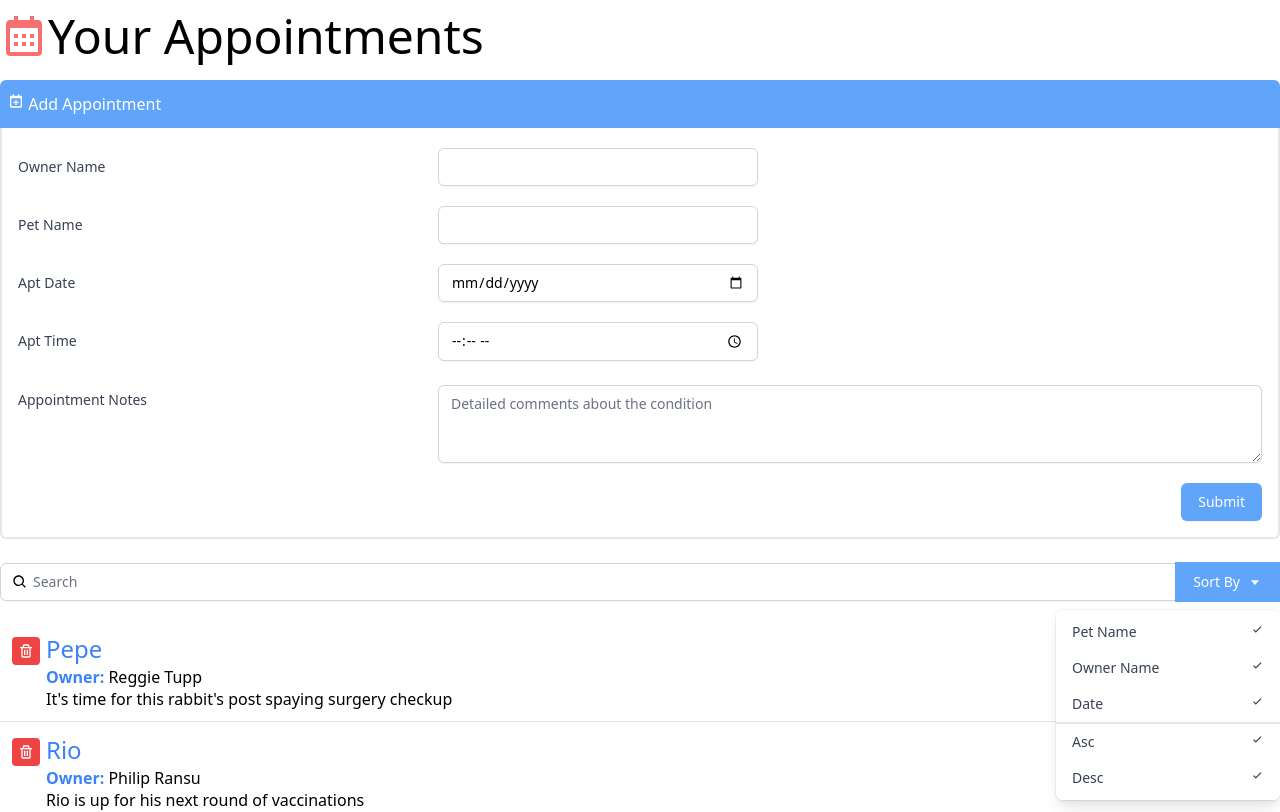
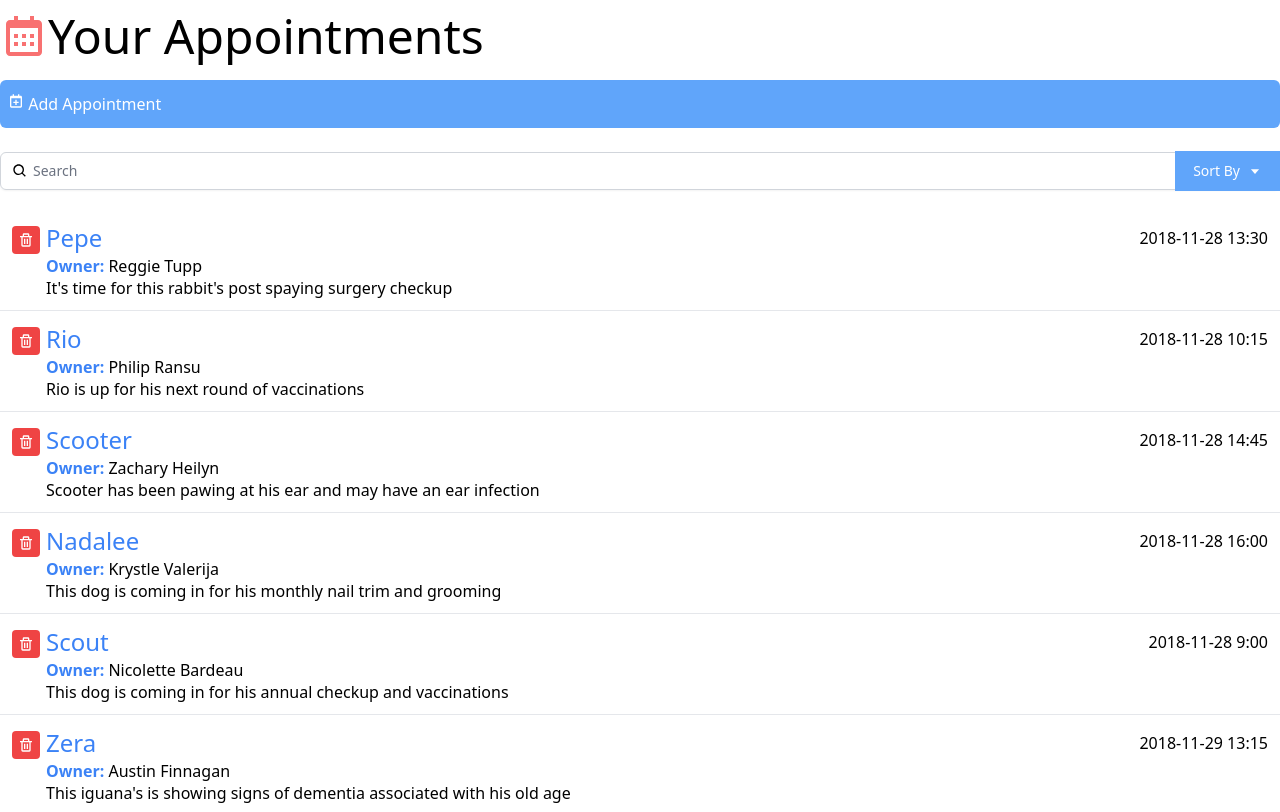
Before and after one commit to muhammetikbalbayram/reactinterfaceapp, a React (Create React App) app: page / in a window 1280 px wide. Shown: the top 812 px of the page. Built offline with nearby package versions, Linux system fonts and the light colour scheme.

Commit message:
add functions for buttons

```diff
--- a/src/App.js
+++ b/src/App.js
@@ -1,9 +1,23 @@
-import { BiCalendar, BiTrash } from "react-icons/bi"
+import { useState, useEffect, useCallback } from "react";
+import { BiCalendar } from "react-icons/bi"
 import Search from "./components/Search";
 import AddAppointment from "./components/AddAppointment";
-import appointmentList from "./data.json"
+import AppointmentDetail from "./components/AppointmentDetail";
 
 function App() {
+  let [appointmentList, setAppointmentList] = useState([])
+  const fetchData = useCallback(() => {
+    fetch('./data.json')
+      .then(response => response.json())
+      .then(data => {
+        setAppointmentList(data)
+      })
+  }, [])
+
+  useEffect(() => {
+    fetchData()
+  }, [])
+
   return (
     <div className="App container mx-auto mt-3 font-thin">
       <h1 className="text-5xl">
@@ -13,19 +27,11 @@ function App() {
       <ul className="divide-y divide-gray-200">
         {appointmentList
           .map(appointment => (
-            <li className="px-3 py-3 flex items-start">
-              <button type="button"
-                className="p-1.5 mr-1.5 mt-1 rounded text-white bg-red-500 hover:bg-yellow-700 focus:outline-none focus:ring-2 focus:ring-offset-2 focus:ring-blue-500">
-                <BiTrash /></button>
-              <div className="flex-grow">
-                <div className="flex items-center">
-                  <span className="flex-none font-medium text-2xl text-blue-500">{appointment.petName}</span>
-                  <span className="flex-grow text-right">{appointment.aptDate}</span>
-                </div>
-                <div><b className="font-bold text-blue-500">Owner:</b> {appointment.ownerName}</div>
-                <div className="leading-tight">{appointment.aptNotes}</div>
-              </div>
-            </li>
+            <AppointmentDetail
+              key={appointment.id}
+              appointment={appointment}
+              onDeleteAppointment={appointmentId => setAppointmentList(appointmentList.filter(appointment => appointment.id !== appointmentId))}
+            />
           ))}
       </ul>
     </div>
--- a/src/components/AddAppointment.js
+++ b/src/components/AddAppointment.js
@@ -1,11 +1,15 @@
 import { BiCalendarPlus } from "react-icons/bi"
+import { useState } from "react"
 
 const AddAppointment = () => {
+  let [toggleForm, setToggleForm] = useState(false)
   return (
     <div className="mt-5">
-      <button className="bg-blue-400 text-white px-2 py-3 w-full text-left rounded-t-md">
+      <button onClick={() => {setToggleForm(!toggleForm)}} className={`bg-blue-400 text-white px-2 py-3 w-full text-left ${toggleForm ? 'rounded-t-md' : 'rounded-md'}`}>
         <div><BiCalendarPlus className="inline-block align-text-top" />  Add Appointment</div>
       </button>
+      {
+        toggleForm &&
         <div className="border-r-2 border-b-2 border-l-2 border-light-blue-500 rounded-b-md pl-4 pr-4 pb-4">
           <div className="sm:grid sm:grid-cols-3 sm:gap-4 sm:items-start  sm:pt-5">
             <label htmlFor="ownerName" className="block text-sm font-medium text-gray-700 sm:mt-px sm:pt-2">
@@ -66,6 +70,7 @@ const AddAppointment = () => {
             </div>
           </div>
         </div>
+      }
     </div>
   )
 }
--- /dev/null
+++ b/src/components/AppointmentDetail.js
@@ -0,0 +1,23 @@
+import { BiTrash } from "react-icons/bi"
+
+const AppointmentDetail = ({ appointment, onDeleteAppointment }) => {
+    return (
+        <li className="px-3 py-3 flex items-start">
+            <button
+                onClick={() => { onDeleteAppointment(appointment.id) }}
+                type="button"
+                className="p-1.5 mr-1.5 mt-1 rounded text-white bg-red-500 hover:bg-yellow-700 focus:outline-none focus:ring-2 focus:ring-offset-2 focus:ring-blue-500">
+                <BiTrash /></button>
+            <div className="flex-grow">
+                <div className="flex items-center">
+                    <span className="flex-none font-medium text-2xl text-blue-500">{appointment.petName}</span>
+                    <span className="flex-grow text-right">{appointment.aptDate}</span>
+                </div>
+                <div><b className="font-bold text-blue-500">Owner:</b> {appointment.ownerName}</div>
+                <div className="leading-tight">{appointment.aptNotes}</div>
+            </div>
+        </li>
+    )
+}
+
+export default AppointmentDetail
--- a/src/components/Search.js
+++ b/src/components/Search.js
@@ -1,6 +1,10 @@
 import { BiSearch, BiCaretDown, BiCheck } from "react-icons/bi"
+import { useState } from "react"
 
-const DropDown = () => {
+const DropDown = ({ toggle }) => {
+  if (!toggle) {
+    return null
+  }
   return (
     <div className="origin-top-right absolute right-0 mt-2 w-56 rounded-md shadow-lg bg-white ring-1 ring-black ring-opacity-5">
       <div className="py-1" role="menu" aria-orientation="vertical" aria-labelledby="options-menu">
@@ -25,6 +29,7 @@ const DropDown = () => {
 }
 
 const Search = () => {
+  let [toggleSort, setToggleSort] = useState(false)
   return (
     <div className="py-5">
       <div className="mt-1 relative rounded-md shadow-sm">
@@ -36,11 +41,13 @@ const Search = () => {
           className="pl-8 rounded-md focus:ring-indigo-500 focus:border-indigo-500 block w-full sm:text-sm border-gray-300" placeholder="Search" />
         <div className="absolute inset-y-0 right-0 flex items-center">
           <div>
-            <button type="button"
+            <button
+              onClick={() => { setToggleSort(!toggleSort) }}
+              type="button"
               className="justify-center px-4 py-2 bg-blue-400 border-2 border-blue-400 text-sm text-white hover:bg-blue-700 focus:outline-none focus:ring-2 focus:ring-offset-2 flex items-center" id="options-menu" aria-haspopup="true" aria-expanded="true">
               Sort By <BiCaretDown className="ml-2" />
             </button>
-            <DropDown />
+            <DropDown toggle={toggleSort} />
           </div>
         </div>
       </div>
```
Also changed, not shown: public/data.json (renamed from src/data.json). Lines whose indentation alone changed are shown as unchanged.
